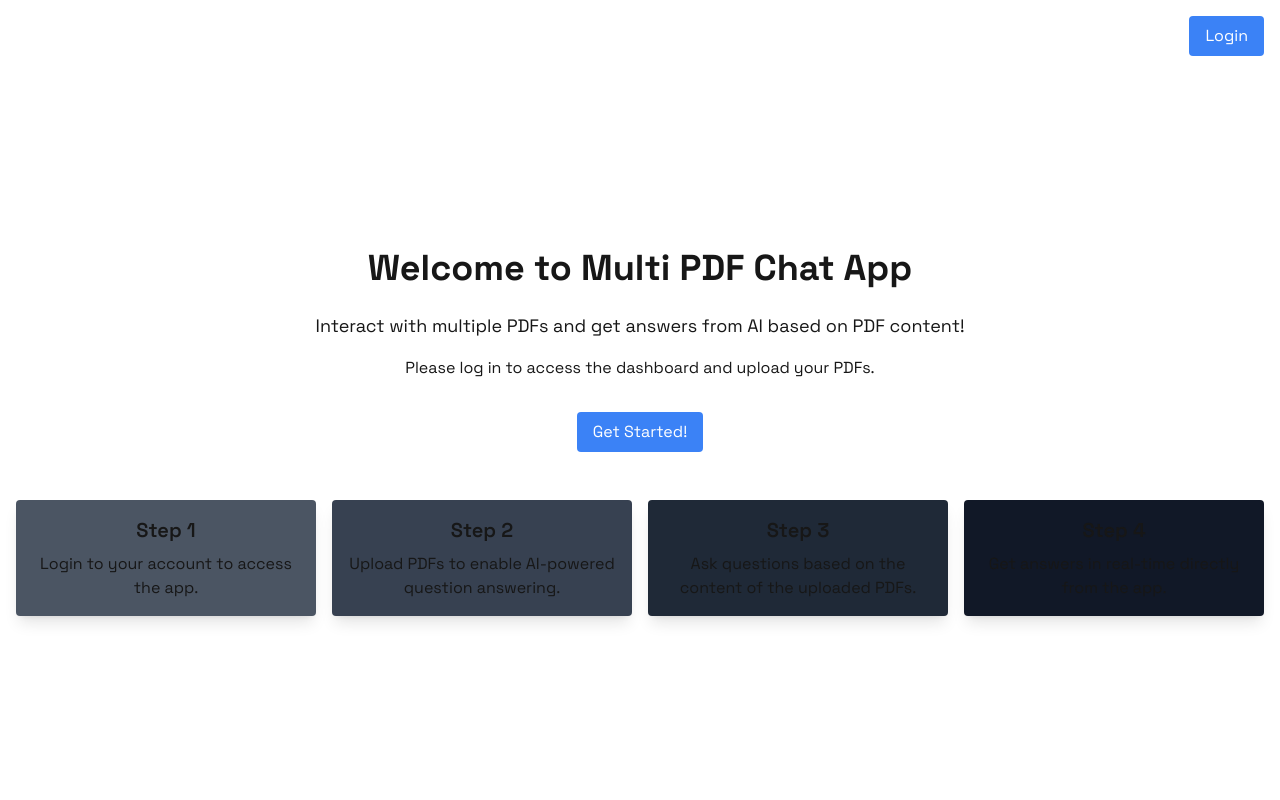
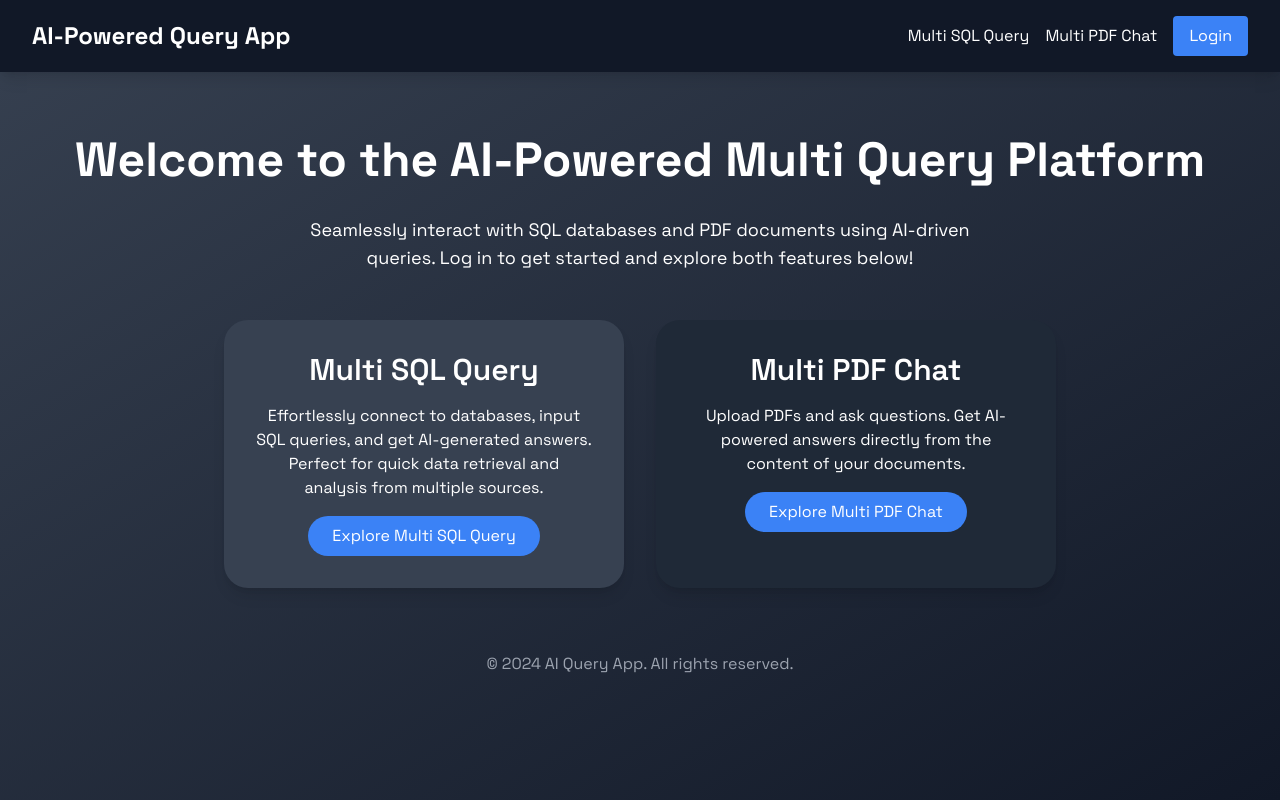
Before and after one commit to SahiLmb/AI-Sql-query-gen, a Next.js app in the folder AskQL/frontend/sql-gen-ai/: page / in a window 1280 px wide. Built offline with nearby package versions, Linux system fonts and the light colour scheme.

Commit message:
upgrade ui

```diff
--- a/AskQL/frontend/sql-gen-ai/app/page.js
+++ b/AskQL/frontend/sql-gen-ai/app/page.js
@@ -6,55 +6,86 @@ export default function Home() {
   const router = useRouter();
 
   const handleLoginClick = () => {
-    // Manually redirect to the sign-in page on button click
     router.push('/sign-in');
   };
 
+  const handleMultiSQLClick = () => {
+    router.push('/dashboard/multisql');
+  };
+
+  const handleMultiPDFClick = () => {
+    router.push('/dashboard/multipdf');
+  };
+
   return (
-    <div className="min-h-screen flex flex-col items-center justify-center">
-      {/* Top-right Login button */}
-      <div className="absolute top-4 right-4">
+    <div className="min-h-screen bg-gradient-to-br from-gray-700 to-gray-900 text-white flex flex-col items-center">
+      {/* Header with Navigation Links */}
+      <header className="w-full bg-gray-900 py-4 px-8 flex justify-between items-center shadow-lg">
+        <h1 className="text-2xl font-bold">AI-Powered Query App</h1>
+        <nav className="space-x-4">
+          <button onClick={handleMultiSQLClick} className="hover:text-blue-400">
+            Multi SQL Query
+          </button>
+          <button onClick={handleMultiPDFClick} className="hover:text-blue-400">
+            Multi PDF Chat
+          </button>
           <button
             onClick={handleLoginClick}
-          className="bg-blue-500 text-white py-2 px-4 rounded"
+            className="bg-blue-500 hover:bg-blue-600 text-white py-2 px-4 rounded"
           >
             Login
           </button>
-      </div>
+        </nav>
+      </header>
 
-      {/* Main content centered */}
-      <div className="mt-16 text-center">
-        <h1 className="text-4xl font-bold mb-6">Welcome to Multi PDF Chat App</h1>
-        <p className="text-lg mb-4">Interact with multiple PDFs and get answers from AI based on PDF content!</p>
-        <p className="mb-8">Please log in to access the dashboard and upload your PDFs.</p>
+      {/* Main Content */}
+      <div className="flex flex-col items-center justify-center mt-16 px-4 text-center">
+        <h2 className="text-5xl font-bold mb-8">
+          Welcome to the AI-Powered Multi Query Platform
+        </h2>
+        <p className="text-lg mb-12 max-w-2xl">
+          Seamlessly interact with SQL databases and PDF documents using AI-driven queries.
+          Log in to get started and explore both features below!
+        </p>
 
+        {/* Features Section */}
+        <div className="grid grid-cols-1 md:grid-cols-2 gap-8 w-full max-w-4xl px-8">
+          {/* Multi SQL Query Feature */}
+          <div className="bg-gray-700 p-8 rounded-3xl shadow-lg text-center">
+            <h3 className="text-3xl font-semibold mb-4">Multi SQL Query</h3>
+            <p className="mb-4">
+              Effortlessly connect to databases, input SQL queries, and get AI-generated answers.
+              Perfect for quick data retrieval and analysis from multiple sources.
+            </p>
             <button
-          onClick={handleLoginClick}
-          className="bg-blue-500 text-white py-2 px-4 rounded"
+              onClick={handleMultiSQLClick}
+              className="bg-blue-500 hover:bg-blue-600 text-white py-2 px-6 rounded-full"
             >
-          Get Started!
+              Explore Multi SQL Query
             </button>
           </div>
 
-      {/* Steps section in a single row */}
-      <div className="flex justify-between items-center w-full px-4 mt-12 space-x-4">
-        <div className="bg-gray-600 p-4 flex-1 rounded shadow-lg text-center">
-          <h3 className="text-xl font-semibold mb-2">Step 1</h3>
-          <p>Login to your account to access the app.</p>
-        </div>
-        <div className="bg-gray-700 p-4 flex-1 rounded shadow-lg text-center">
-          <h3 className="text-xl font-semibold mb-2">Step 2</h3>
-          <p>Upload PDFs to enable AI-powered question answering.</p>
-        </div>
-        <div className="bg-gray-800 p-4 flex-1 rounded shadow-lg text-center">
-          <h3 className="text-xl font-semibold mb-2">Step 3</h3>
-          <p>Ask questions based on the content of the uploaded PDFs.</p>
-        </div>
-        <div className="bg-gray-900 p-4 flex-1 rounded shadow-lg text-center">
-          <h3 className="text-xl font-semibold mb-2">Step 4</h3>
-          <p>Get answers in real-time directly from the app.</p>
+          {/* Multi PDF Chat Feature */}
+          <div className="bg-gray-800 p-8 rounded-3xl shadow-lg text-center">
+            <h3 className="text-3xl font-semibold mb-4">Multi PDF Chat</h3>
+            <p className="mb-4">
+              Upload PDFs and ask questions. Get AI-powered answers directly from the content of
+              your documents.
+            </p>
+            <button
+              onClick={handleMultiPDFClick}
+              className="bg-blue-500 hover:bg-blue-600 text-white py-2 px-6 rounded-full"
+            >
+              Explore Multi PDF Chat
+            </button>
           </div>
         </div>
       </div>
+
+      {/* Footer */}
+      <footer className="mt-16 mb-8 text-gray-400 text-center">
+        <p>© 2024 AI Query App. All rights reserved.</p>
+      </footer>
+    </div>
   );
 }
```
Lines whose indentation alone changed are shown as unchanged.
